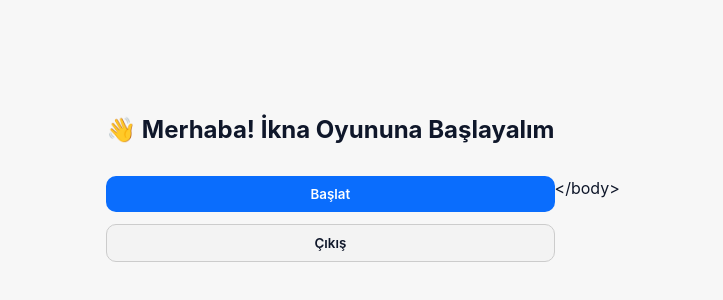
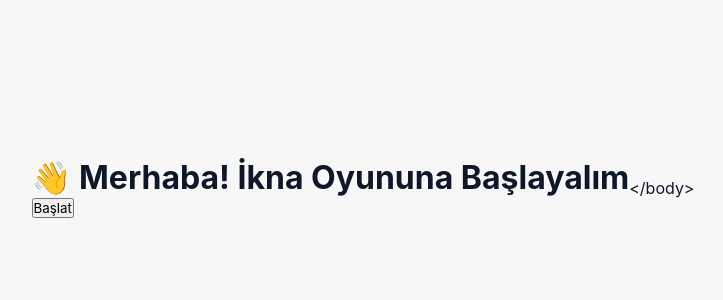
Before and after one commit to omerali1996/convince_app_v1, a React (Create React App) app: page / in a window 1280 px wide. Shown: the part 212-512 px from the top of the page, without its empty margins (277-1000 px from the left). Built offline with nearby package versions, Linux system fonts and the light colour scheme; no server answers.

Commit message:
Update WelcomeScreen.jsx

```diff
--- a/src/components/WelcomeScreen.jsx
+++ b/src/components/WelcomeScreen.jsx
@@ -2,25 +2,12 @@ import React from "react";
 import { useGame } from "../context/GameContext";
 
 export default function WelcomeScreen() {
-  const { setStep } = useGame();
-
-  const startGame = () => {
-    setStep(1); // ScenarioListScreen'e geçiş
-    window.location.href = "/scenarios"; // veya react-router ile yönlendirme
-  };
+  const { setCurrentScreen } = useGame();
 
   return (
-    <div className="screen" style={{ textAlign: "center" }}>
-      <h2 style={{ fontSize: "1.5rem" }}>👋 Merhaba! İkna Oyununa Başlayalım</h2>
-
-      <div style={{ marginTop: "2rem", display: "flex", flexDirection: "column", gap: "12px" }}>
-        <button className="btn btn-primary" onClick={startGame}>
-          Başlat
-        </button>
-        <button className="btn btn-secondary" onClick={() => window.close()}>
-          Çıkış
-        </button>
-      </div>
+    <div className="welcome-screen">
+      <h1>👋 Merhaba! İkna Oyununa Başlayalım</h1>
+      <button onClick={() => setCurrentScreen("scenario")}>Başlat</button>
     </div>
   );
 }
```
